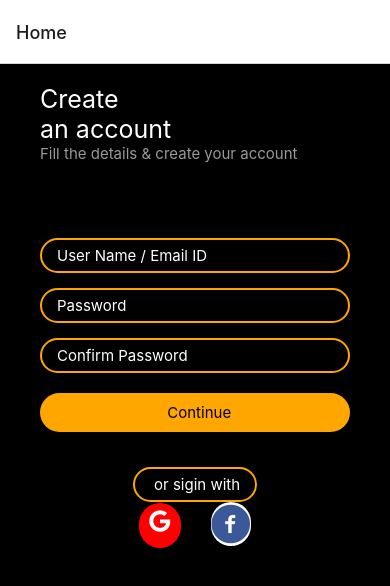
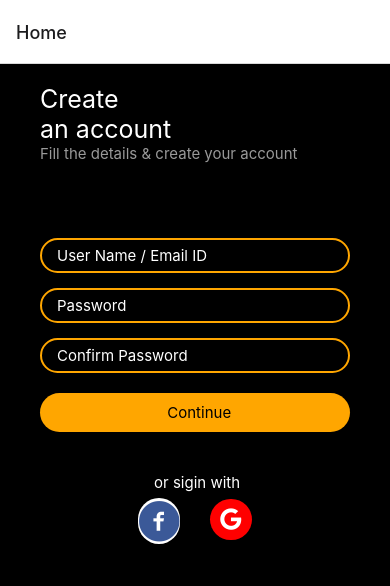
Before and after one commit to ASIF-Mahmud1/Monkey-Music, a React Native app: screen /Home in a window 390 px wide. Shown: the top 586 px of the page. Built offline with nearby package versions, Linux system fonts and the light colour scheme.

Commit message:
css tweks

```diff
--- a/src/menu/container/Home.js
+++ b/src/menu/container/Home.js
@@ -20,10 +20,15 @@ export default function Home() {
       </TouchableOpacity>
       <View style={{alignItems:'center'}}>
 
-           <Text  style={styles.input} > or sigin with</Text>
+           <Text  style={[styles.input,{borderWidth:0}]} > or sigin with</Text>
            <View style={{flexDirection:'row'}}>
-              <FontAwesome name="google" size={25} color="white"  style={[styles.socialGoogle]}/>
-              <Entypo name="facebook-with-circle" size={40} color="#3b5998" style={[styles.socialFB]} />
+           <TouchableOpacity>
+               <Entypo name="facebook-with-circle" size={42} color="#3b5998" style={[styles.socialFB]} />
+           </TouchableOpacity>
+           <TouchableOpacity>
+                 <FontAwesome name="google" size={25} color="white"  style={[styles.socialGoogle]}/>
+             </TouchableOpacity>
+
            </View>
 
       </View>
@@ -81,8 +86,10 @@ const styles = StyleSheet.create({
     marginVertical:1,
     marginBottom:10,
     paddingHorizontal:10,
-    paddingVertical:6,
-    marginRight:30
+    paddingTop:8,
+    paddingBottom:8,
+  // marginBottom:15,
+    marginLeft:30
   },
   socialFB:{
     backgroundColor:'white',
```
